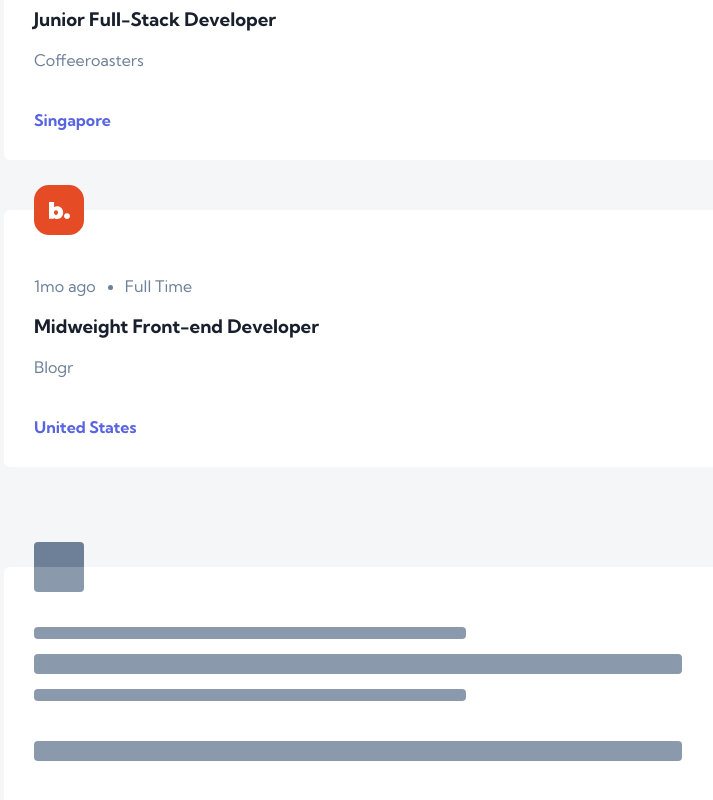
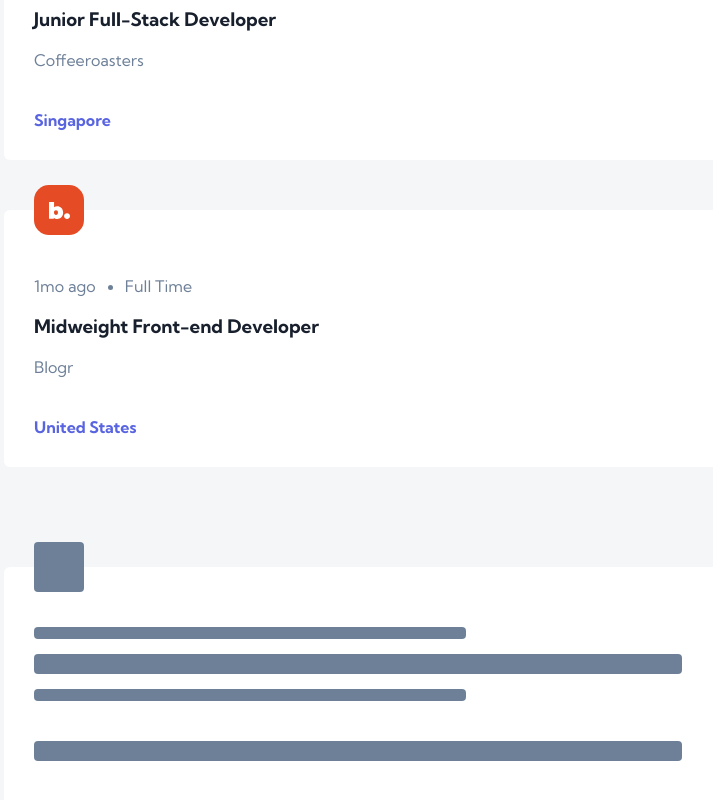
Before and after one commit to Joelynn94/devjobs-web-app, a React (Create React App) app: page / in a window 1280 px wide. Shown: the part 4341-5141 px from the top of the page, without its empty margins (66-779 px from the left). Built offline with nearby package versions, Linux system fonts and the light colour scheme.

Commit message:
changed loading opacity

```diff
--- a/src/skeletons/Skeleton.css
+++ b/src/skeletons/Skeleton.css
@@ -59,15 +59,15 @@
 /* Animation effect */
 .shimmer-wrapper {
   position: absolute;
-  top: 0;
+  top: 25px;
   left: -25px;
   bottom: 0;
   width: 100%;
-  animation: loading 4s infinite;
+  animation: loading 3s infinite;
 }
 
 .shimmer {
-  width: 100%;
+  width: 60%;
   height: 100%;
   background: rgba(255, 255, 255, 0.2);
   transform: skewX(-10deg);
```
